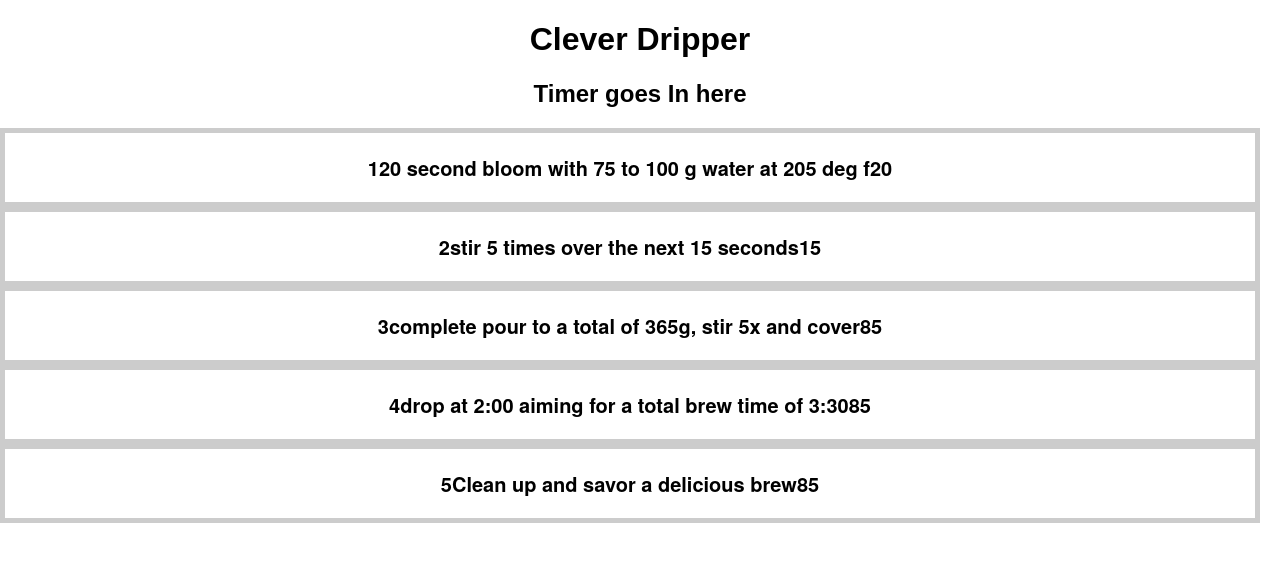
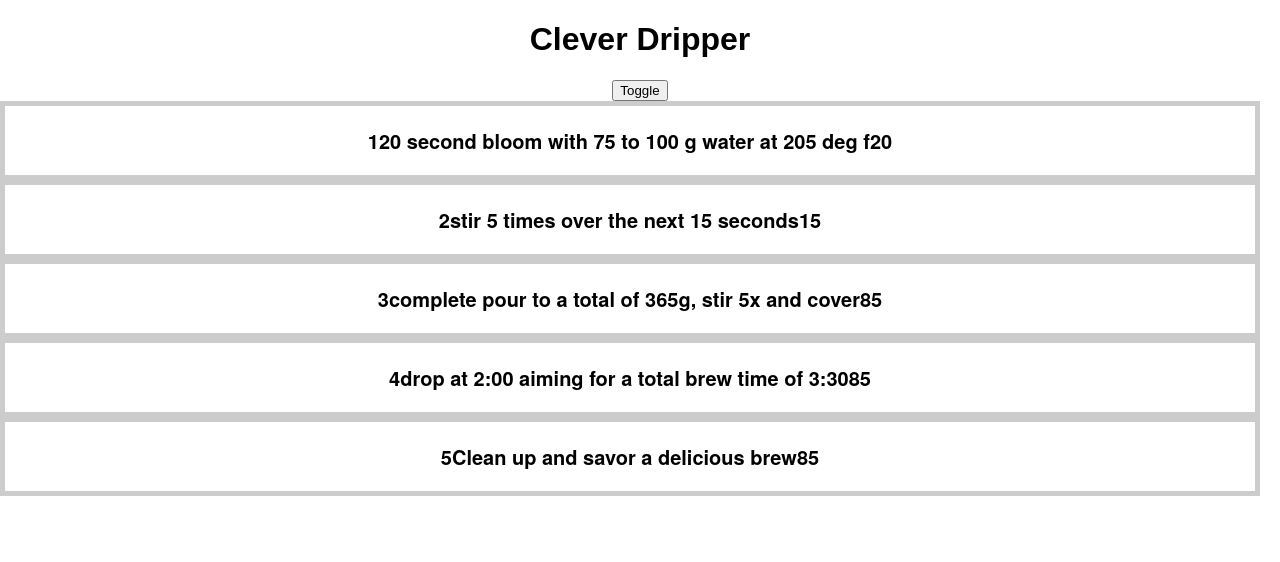
Before and after one commit to JesseVollick/steps, a React (Create React App) app: page / in a window 1280 px wide. Shown: the top 562 px of the page. Built offline with nearby package versions, Linux system fonts and the light colour scheme.

Commit message:
toggle button

```diff
--- a/src/App.js
+++ b/src/App.js
@@ -7,8 +7,12 @@ function ProcessTitle (props){
 
 class Timer extends Component{
   render(){
+    function toggleButton () {
+
+    }
+
     return(
-      <h2>Timer goes In here</h2>
+      <button onClick={this.toggleButton}>Toggle</button>
     )
   }
 }
```
